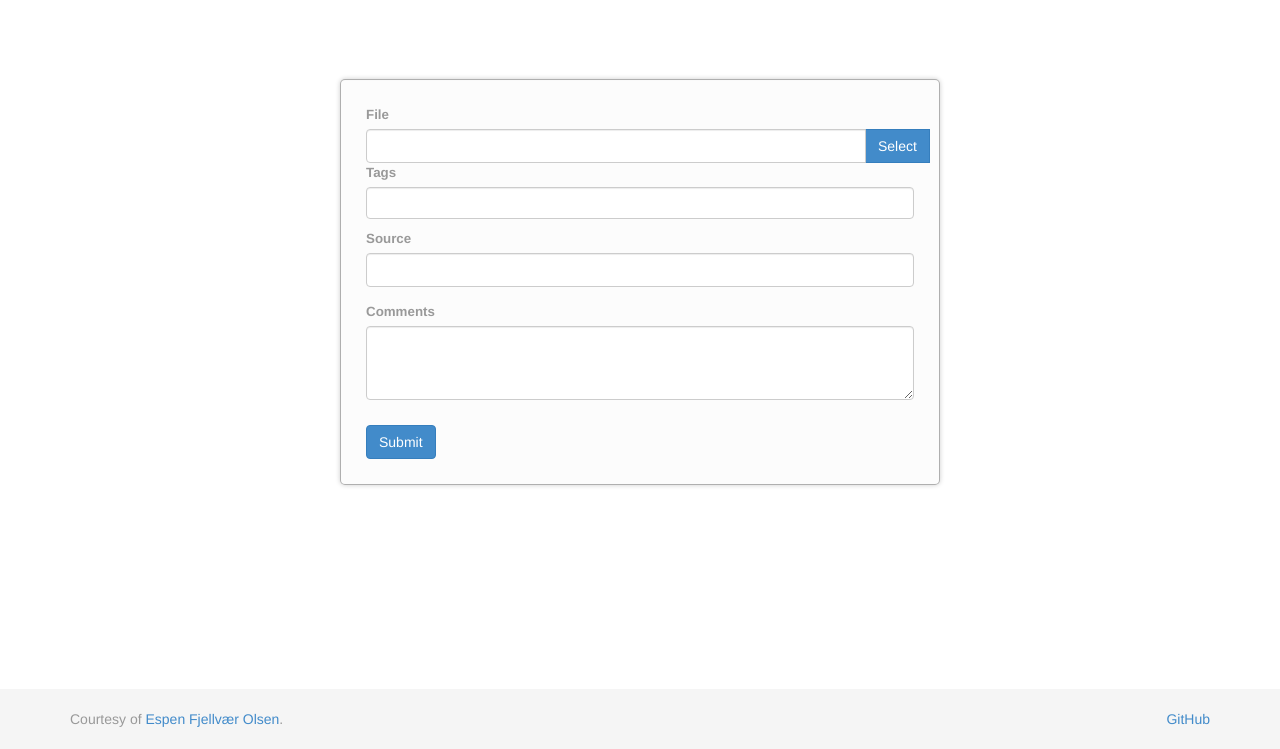
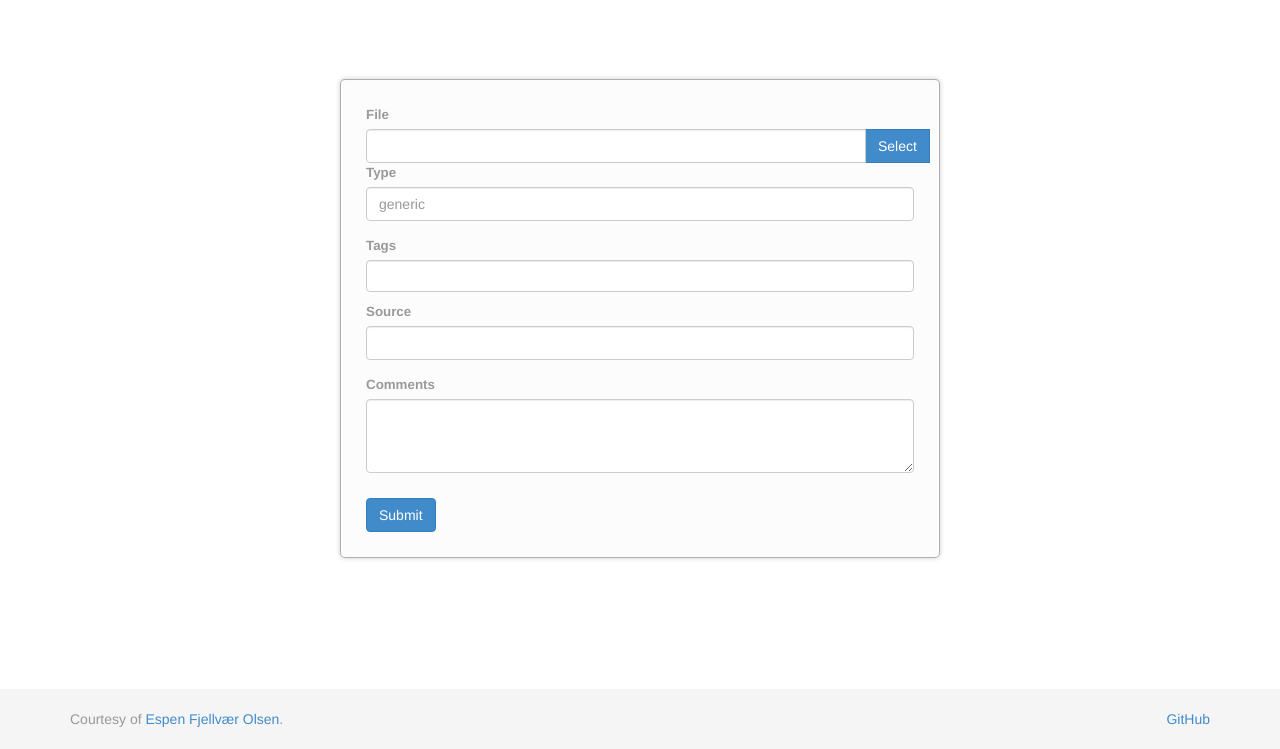
Before and after one commit to espenfjo/smass, a Django app: page /submit in a window 1280 px wide. Shown: the part 51-800 px from the top of the page. Run offline with Django 3.2, Linux system fonts and the light colour scheme; some libraries are stand-ins or nearby versions.

Commit message:
Add type input to submission to be able to submit files that are not matched by magic (javascript)

```diff
--- a/web/analysis/views.py
+++ b/web/analysis/views.py
@@ -146,7 +146,8 @@ def submit_file(stuff, post):
     config.mongo_host = configobj['mongo_host']
     config.virustotal_api_key = configobj['virustotal_api_key']
 
-    config.type = post.get('type')
+    if post.get('type') and post.get('type') != "":
+        config.type = post.get('type')
 
     artifact = Artifact( config, name, size, data)
     artifact.analyse()
--- a/web/templates/upload.html
+++ b/web/templates/upload.html
@@ -13,6 +13,10 @@
       </span>
     </div>
     <div class="form-group">
+      <label for="type">Type</label>
+      <input id="type" class="form-control" name="type" placeholder="generic">
+    </div>
+    <div class="form-group">
       <label for="tags">Tags</label>
       <select multiple data-role="tagsinput" id="tags" name="tags" style="display:none"></select>
 
@@ -23,8 +27,6 @@
       <label for="comments">Comments</label>
       <textarea name="comments" class="form-control" rows="3"></textarea>
     </div>
-
-
     <button type="submit" class="btn btn-primary btn-submit">Submit</button>
   </form>
 </div>
```
